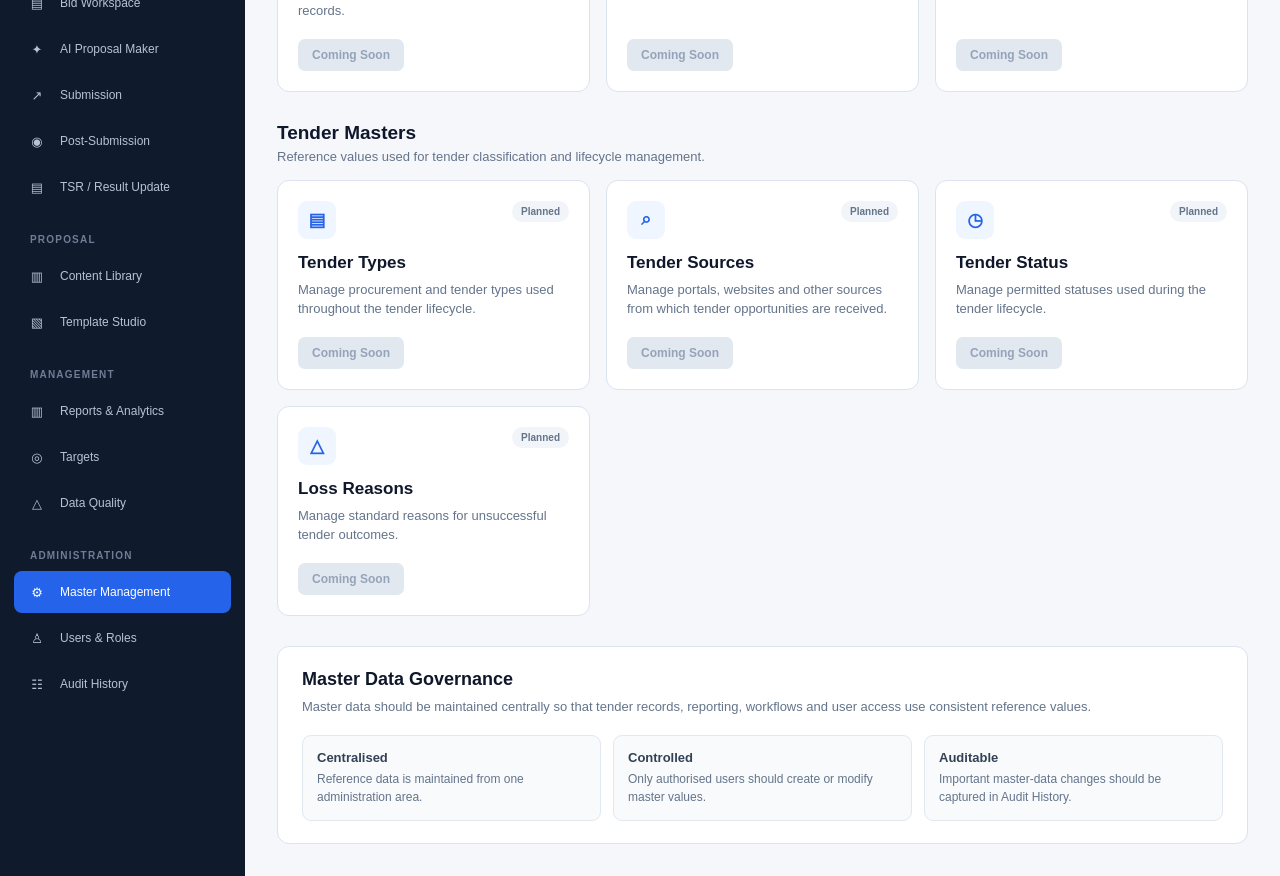
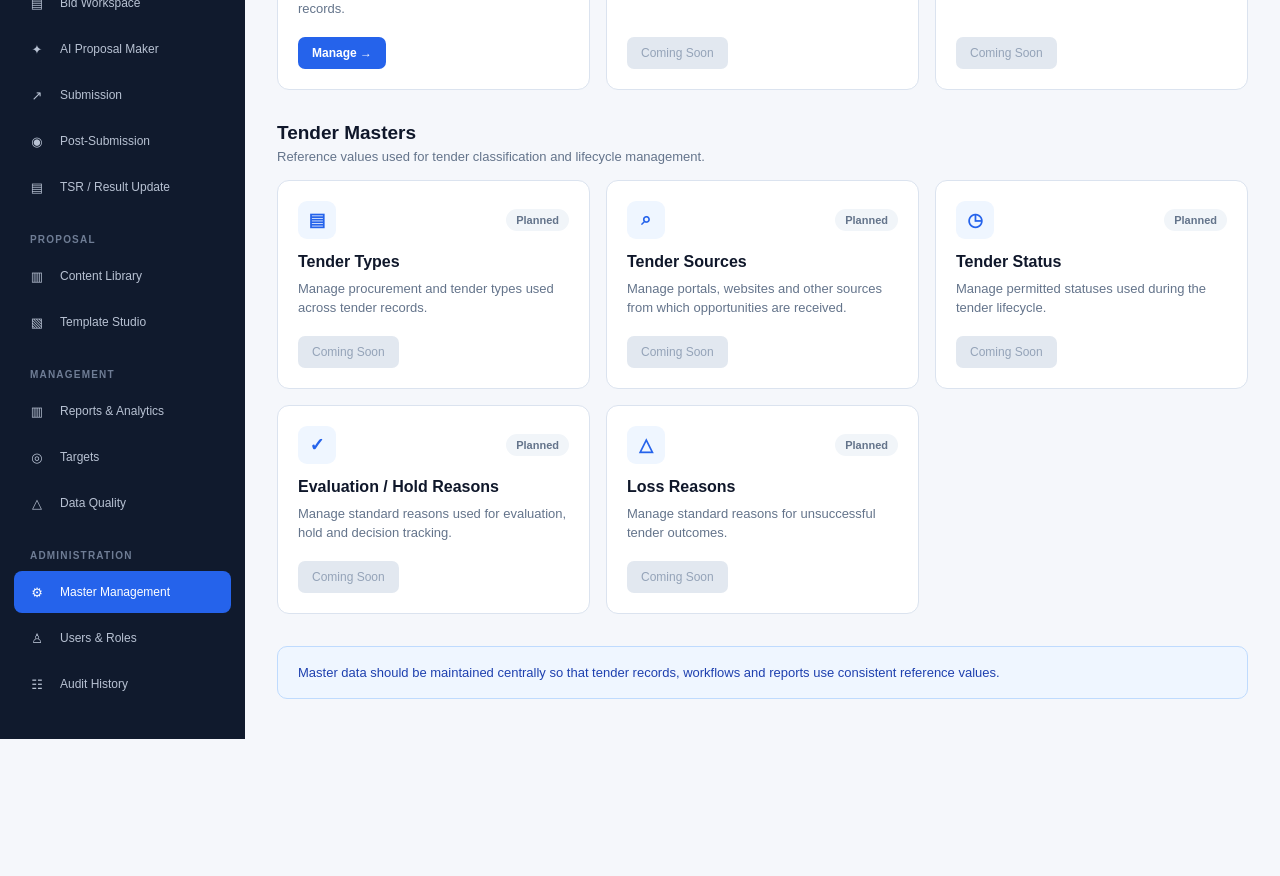
Before and after one commit to pawanmaske-sys/Tender-development-tool, a Next.js app: page /masters in a window 1280 px wide. Shown: the part 560-1436 px from the top of the page. After the commit the page ends 1299 px from the top, so only its background shows below. Built offline with nearby package versions, Linux system fonts and the light colour scheme.

Commit message:
Update page.js

```diff
--- a/app/masters/page.js
+++ b/app/masters/page.js
@@ -2,220 +2,111 @@
 
 import Link from "next/link";
 
-const coreMasters = [
+const masterGroups = [
+  {
+    title: "Core Masters",
+    description:
+      "Organisational and reference data used across multiple modules.",
+    items: [
       {
         title: "Country Master",
         description:
           "Manage countries, ISO codes, dialing codes, continents and country status.",
+        path: "/masters/countries",
+        available: true,
         icon: "◎",
-    path: "/masters/countries",
-    status: "Available",
       },
       {
         title: "Region Master",
         description:
           "Manage regions and map them to countries for organisational and tender operations.",
+        path: "/masters/regions",
+        available: true,
         icon: "◇",
-    path: "/masters/regions",
-    status: "Available",
       },
       {
         title: "Branch Management",
         description:
           "Manage branches, branch codes, country, region, city and branch status.",
+        path: "/branch-management",
+        available: true,
         icon: "▣",
-    path: "/branch-management",
-    status: "Available",
       },
       {
         title: "Legal Entities",
         description:
           "Manage legal entities used for tender participation, proposals and commercial records.",
+        path: "/masters/legal-entities",
+        available: true,
         icon: "▤",
-    path: "/masters/legal-entities",
-    status: "Planned",
       },
       {
         title: "Services",
         description:
           "Manage services and service categories used for tender classification.",
+        path: "",
+        available: false,
         icon: "◇",
-    path: "/masters/services",
-    status: "Planned",
       },
       {
         title: "Currencies",
         description:
           "Manage currencies used for tender values and financial information.",
+        path: "",
+        available: false,
         icon: "$",
-    path: "/masters/currencies",
-    status: "Planned",
       },
-];
+    ],
+  },
 
-const tenderMasters = [
+  {
+    title: "Tender Masters",
+    description:
+      "Reference values used for tender classification and lifecycle management.",
+    items: [
       {
         title: "Tender Types",
         description:
-      "Manage procurement and tender types used throughout the tender lifecycle.",
+          "Manage procurement and tender types used across tender records.",
+        path: "",
+        available: false,
         icon: "▤",
-    path: "/masters/tender-types",
       },
       {
         title: "Tender Sources",
         description:
-      "Manage portals, websites and other sources from which tender opportunities are received.",
+          "Manage portals, websites and other sources from which opportunities are received.",
+        path: "",
+        available: false,
         icon: "⌕",
-    path: "/tender-sources",
       },
       {
         title: "Tender Status",
         description:
           "Manage permitted statuses used during the tender lifecycle.",
+        path: "",
+        available: false,
         icon: "◷",
-    path: "/masters/tender-status",
+      },
+      {
+        title: "Evaluation / Hold Reasons",
+        description:
+          "Manage standard reasons used for evaluation, hold and decision tracking.",
+        path: "",
+        available: false,
+        icon: "✓",
       },
       {
         title: "Loss Reasons",
         description:
           "Manage standard reasons for unsuccessful tender outcomes.",
+        path: "",
+        available: false,
         icon: "△",
-    path: "/masters/loss-reasons",
+      },
+    ],
   },
 ];
-
-function MasterCard({
-  title,
-  description,
-  icon,
-  path,
-  status,
-}) {
-  const available = status !== "Planned";
-
-  return (
-    <div
-      style={{
-        background: "#ffffff",
-        border: "1px solid #dbe3ef",
-        borderRadius: "12px",
-        padding: "20px",
-        minHeight: "170px",
-        boxSizing: "border-box",
-        display: "flex",
-        flexDirection: "column",
-        justifyContent: "space-between",
-      }}
-    >
-      <div>
-        <div
-          style={{
-            display: "flex",
-            alignItems: "flex-start",
-            justifyContent: "space-between",
-            gap: "12px",
-          }}
-        >
-          <div
-            style={{
-              width: "38px",
-              height: "38px",
-              borderRadius: "9px",
-              background: "#eff6ff",
-              color: "#2563eb",
-              display: "flex",
-              alignItems: "center",
-              justifyContent: "center",
-              fontSize: "18px",
-              fontWeight: "600",
-            }}
-          >
-            {icon}
-          </div>
-
-          <span
-            style={{
-              padding: "5px 9px",
-              borderRadius: "999px",
-              background: available
-                ? "#dcfce7"
-                : "#f1f5f9",
-              color: available
-                ? "#15803d"
-                : "#64748b",
-              fontSize: "10px",
-              fontWeight: "700",
-            }}
-          >
-            {status || "Planned"}
-          </span>
-        </div>
-
-        <h2
-          style={{
-            margin: "14px 0 0",
-            fontSize: "17px",
-            color: "#0f172a",
-          }}
-        >
-          {title}
-        </h2>
-
-        <p
-          style={{
-            margin: "7px 0 0",
-            color: "#64748b",
-            fontSize: "13px",
-            lineHeight: "1.5",
-          }}
-        >
-          {description}
-        </p>
-      </div>
-
-      {available ? (
-        <Link
-          href={path}
-          style={{
-            display: "inline-flex",
-            alignItems: "center",
-            justifyContent: "center",
-            marginTop: "18px",
-            width: "fit-content",
-            padding: "9px 14px",
-            borderRadius: "7px",
-            background: "#2563eb",
-            color: "#ffffff",
-            textDecoration: "none",
-            fontSize: "12px",
-            fontWeight: "600",
-          }}
-        >
-          Manage →
-        </Link>
-      ) : (
-        <button
-          type="button"
-          disabled
-          style={{
-            marginTop: "18px",
-            width: "fit-content",
-            padding: "9px 14px",
-            border: "none",
-            borderRadius: "7px",
-            background: "#e2e8f0",
-            color: "#94a3b8",
-            fontSize: "12px",
-            fontWeight: "600",
-            cursor: "not-allowed",
-          }}
-        >
-          Coming Soon
-        </button>
-      )}
-    </div>
-  );
-}
 
 export default function MastersPage() {
   return (
@@ -224,15 +115,10 @@ export default function MastersPage() {
         padding: "32px",
         minHeight: "100vh",
         background: "#f5f7fb",
-        boxSizing: "border-box",
       }}
     >
       {/* PAGE HEADER */}
-      <div
-        style={{
-          marginBottom: "28px",
-        }}
-      >
+      <div style={{ marginBottom: "28px" }}>
         <div
           style={{
             fontSize: "13px",
@@ -255,7 +141,8 @@ export default function MastersPage() {
 
         <p
           style={{
-            margin: "8px 0 0",
+            marginTop: "8px",
+            marginBottom: 0,
             color: "#64748b",
             fontSize: "15px",
           }}
@@ -264,17 +151,15 @@ export default function MastersPage() {
         </p>
       </div>
 
-      {/* CORE MASTERS */}
+      {/* MASTER GROUPS */}
+      {masterGroups.map((group) => (
         <section
+          key={group.title}
           style={{
-          marginBottom: "30px",
+            marginBottom: "32px",
           }}
         >
-        <div
-          style={{
-            marginBottom: "16px",
-          }}
-        >
+          <div style={{ marginBottom: "16px" }}>
             <h2
               style={{
                 margin: 0,
@@ -282,7 +167,7 @@ export default function MastersPage() {
                 color: "#0f172a",
               }}
             >
-            Core Masters
+              {group.title}
             </h2>
 
             <p
@@ -292,7 +177,7 @@ export default function MastersPage() {
                 fontSize: "13px",
               }}
             >
-            Organisational and reference data used across multiple modules.
+              {group.description}
             </p>
           </div>
 
@@ -304,154 +189,150 @@ export default function MastersPage() {
               gap: "16px",
             }}
           >
-          {coreMasters.map((item) => (
-            <MasterCard
+            {group.items.map((item) => (
+              <div
                 key={item.title}
-              {...item}
-            />
-          ))}
-        </div>
-      </section>
-
-      {/* TENDER MASTERS */}
-      <section
                 style={{
-          marginBottom: "30px",
+                  background: "#ffffff",
+                  border: "1px solid #dbe3ef",
+                  borderRadius: "12px",
+                  padding: "20px",
+                  minHeight: "180px",
+                  display: "flex",
+                  flexDirection: "column",
+                }}
+              >
+                {/* TOP ROW */}
+                <div
+                  style={{
+                    display: "flex",
+                    justifyContent: "space-between",
+                    alignItems: "center",
+                    marginBottom: "14px",
                   }}
                 >
                   <div
                     style={{
-            marginBottom: "16px",
+                      width: "38px",
+                      height: "38px",
+                      borderRadius: "9px",
+                      background: "#eff6ff",
+                      color: "#2563eb",
+                      display: "flex",
+                      alignItems: "center",
+                      justifyContent: "center",
+                      fontSize: "18px",
+                      fontWeight: "700",
                     }}
                   >
-          <h2
+                    {item.icon}
+                  </div>
+
+                  <span
+                    style={{
+                      padding: "5px 10px",
+                      borderRadius: "999px",
+                      fontSize: "11px",
+                      fontWeight: "600",
+                      background: item.available
+                        ? "#dcfce7"
+                        : "#f1f5f9",
+                      color: item.available
+                        ? "#15803d"
+                        : "#64748b",
+                    }}
+                  >
+                    {item.available
+                      ? "Available"
+                      : "Planned"}
+                  </span>
+                </div>
+
+                {/* TITLE */}
+                <h3
                   style={{
                     margin: 0,
-              fontSize: "19px",
+                    fontSize: "16px",
                     color: "#0f172a",
                   }}
                 >
-            Tender Masters
-          </h2>
+                  {item.title}
+                </h3>
 
+                {/* DESCRIPTION */}
                 <p
                   style={{
-              margin: "5px 0 0",
+                    marginTop: "8px",
+                    marginBottom: "18px",
                     color: "#64748b",
                     fontSize: "13px",
+                    lineHeight: "1.5",
+                    flex: 1,
                   }}
                 >
-            Reference values used for tender classification and lifecycle
-            management.
+                  {item.description}
                 </p>
-        </div>
 
-        <div
+                {/* ACTION */}
+                {item.available ? (
+                  <Link
+                    href={item.path}
                     style={{
-            display: "grid",
-            gridTemplateColumns:
-              "repeat(3, minmax(0, 1fr))",
-            gap: "16px",
+                      display: "inline-flex",
+                      alignItems: "center",
+                      justifyContent: "center",
+                      alignSelf: "flex-start",
+                      padding: "9px 14px",
+                      borderRadius: "7px",
+                      background: "#2563eb",
+                      color: "#ffffff",
+                      textDecoration: "none",
+                      fontSize: "12px",
+                      fontWeight: "600",
                     }}
                   >
-          {tenderMasters.map((item) => (
-            <MasterCard
-              key={item.title}
-              {...item}
-              status="Planned"
-            />
-          ))}
-        </div>
-      </section>
-
-      {/* MASTER GOVERNANCE */}
-      <section
+                    Manage →
+                  </Link>
+                ) : (
+                  <button
+                    type="button"
+                    disabled
                     style={{
-          background: "#ffffff",
-          border: "1px solid #dbe3ef",
-          borderRadius: "12px",
-          padding: "22px 24px",
+                      alignSelf: "flex-start",
+                      padding: "9px 14px",
+                      border: "none",
+                      borderRadius: "7px",
+                      background: "#e2e8f0",
+                      color: "#94a3b8",
+                      fontSize: "12px",
+                      cursor: "not-allowed",
                     }}
                   >
-        <h2
-          style={{
-            margin: 0,
-            fontSize: "18px",
-            color: "#0f172a",
-          }}
-        >
-          Master Data Governance
-        </h2>
-
-        <p
-          style={{
-            margin: "7px 0 0",
-            color: "#64748b",
-            fontSize: "13px",
-            lineHeight: "1.6",
-          }}
-        >
-          Master data should be maintained centrally so that tender records,
-          reporting, workflows and user access use consistent reference
-          values.
-        </p>
-
-        <div
-          style={{
-            display: "grid",
-            gridTemplateColumns:
-              "repeat(3, minmax(0, 1fr))",
-            gap: "12px",
-            marginTop: "18px",
-          }}
-        >
-          {[
-            [
-              "Centralised",
-              "Reference data is maintained from one administration area.",
-            ],
-            [
-              "Controlled",
-              "Only authorised users should create or modify master values.",
-            ],
-            [
-              "Auditable",
-              "Important master-data changes should be captured in Audit History.",
-            ],
-          ].map(([title, description]) => (
-            <div
-              key={title}
-              style={{
-                padding: "14px",
-                borderRadius: "9px",
-                background: "#f8fafc",
-                border: "1px solid #e2e8f0",
-              }}
-            >
-              <div
-                style={{
-                  fontSize: "13px",
-                  fontWeight: "700",
-                  color: "#334155",
-                }}
-              >
-                {title}
-              </div>
-
-              <div
-                style={{
-                  marginTop: "5px",
-                  fontSize: "12px",
-                  lineHeight: "1.5",
-                  color: "#64748b",
-                }}
-              >
-                {description}
-              </div>
+                    Coming Soon
+                  </button>
+                )}
               </div>
             ))}
           </div>
         </section>
+      ))}
+
+      {/* SYSTEM NOTE */}
+      <div
+        style={{
+          padding: "16px 20px",
+          borderRadius: "10px",
+          background: "#eff6ff",
+          border: "1px solid #bfdbfe",
+          color: "#1e40af",
+          fontSize: "13px",
+          lineHeight: "1.5",
+        }}
+      >
+        Master data should be maintained centrally so that
+        tender records, workflows and reports use consistent
+        reference values.
+      </div>
     </div>
   );
 }
```
Lines whose indentation alone changed are shown as unchanged.
